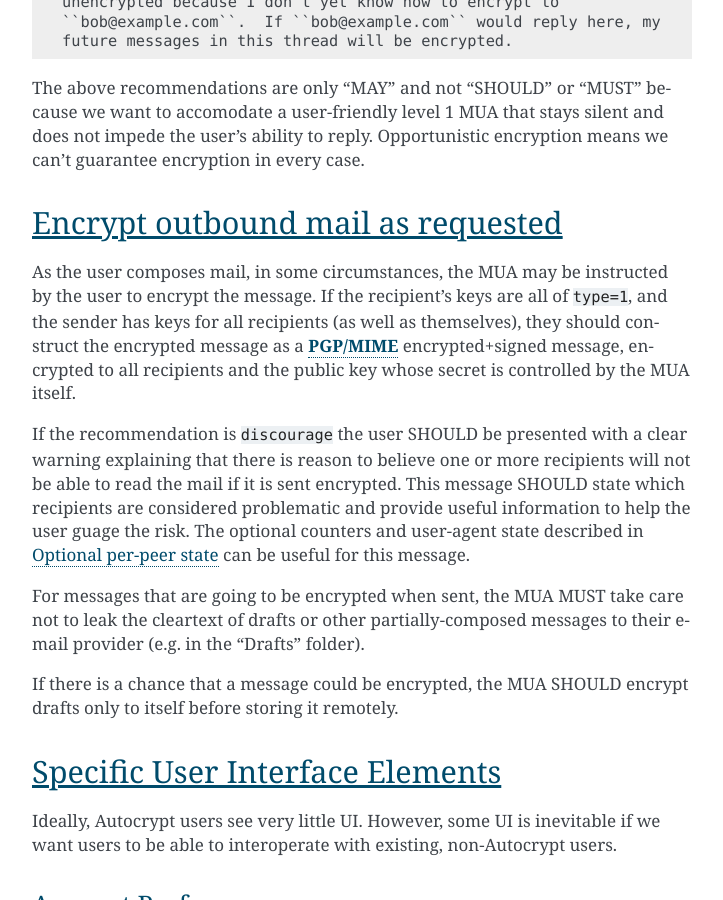
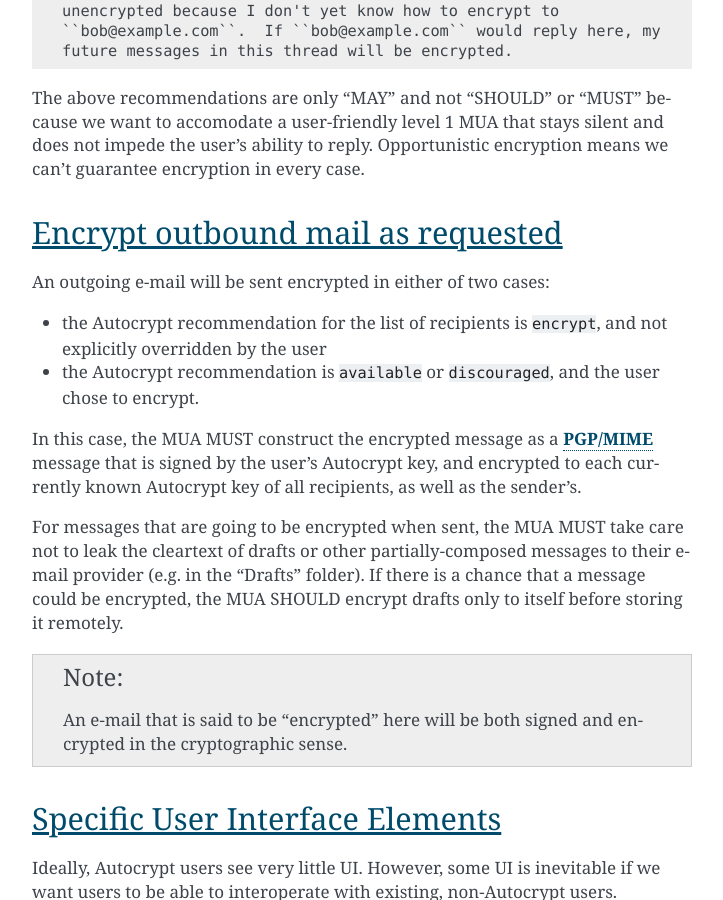
Before and after one commit to autocrypt/autocrypt, a Sphinx documentation site: the page built from doc/level1.rst, in a window 1280 px wide and 900 px high, scrolled down 14002 px. Shown: the whole window, without its empty margins (388-1111 px from the left). Built offline with Sphinx 7.4.7, drawn with Linux system fonts in a browser that asks for light colours; pages that are not in the unit, such as notebooks, are missing from menus; some of the changed text lies outside the part shown.

Commit message:
some rephrasing in "encrypt outbound mail" and others

```diff
--- a/doc/level1.rst
+++ b/doc/level1.rst
@@ -344,10 +344,10 @@ the following sections for header format definitions and parsing.
 
 ..  _autocryptheaderformat:
 
-Deriving a Parsed :mailheader:`Autocrypt` Header from a Message
----------------------------------------------------------------
+The ``Autocrypt`` Header
+------------------------
 
-The :mailheader:`Autocrypt` header has the following format::
+The ``Autocrypt`` header has the following format::
 
     Autocrypt: addr=a@b.example.org; [type=1;] [prefer-encrypt=mutual;] key=BASE64
 
@@ -564,9 +564,12 @@ during message composition:
    choose to encrypt the message.  Prepare the message in cleartext.
 
  * ``discourage``: Enable UI that would allow the user to choose to
-   encrypt the message, but do not default to encryption.  Prepare the
-   message in cleartext.  If the user manually enables encryption,
-   warn them that the recipient may not be able to read the message.
+   encrypt the message, but do not default to encryption. Prepare the
+   message in cleartext. If the user manually enables encryption, the
+   MUA SHOULD warn that the recipient may not be able to read the
+   message. This warning message MAY be supplemented using optional
+   counters and user-agent state as suggested in
+   :doc:`optional-state`.
 
  * ``available``: Enable UI that would allow the user to choose to
    encrypt the message, but do not default to encryption.  Prepare the
@@ -646,29 +649,30 @@ encryption means we can't guarantee encryption in every case.
 Encrypt outbound mail as requested
 ----------------------------------
 
-As the user composes mail, in some circumstances, the MUA may be
-instructed by the user to encrypt the message.  If the recipient's
-keys are all of ``type=1``, and the sender has keys for all recipients
-(as well as themselves), they should construct the encrypted message
-as a :rfc:`PGP/MIME <3156>` encrypted+signed message, encrypted to all
-recipients and the public key whose secret is controlled by the MUA
-itself.
+An outgoing e-mail will be sent encrypted in either of two cases:
 
-If the recommendation is ``discourage`` the user SHOULD be presented
-with a clear warning explaining that there is reason to believe one or
-more recipients will not be able to read the mail if it is sent
-encrypted.  This message SHOULD state which recipients are considered
-problematic and provide useful information to help the user guage the
-risk.  The optional counters and user-agent state described in
-:doc:`optional-state` can be useful for this message.
+- the Autocrypt recommendation for the list of recipients is
+  ``encrypt``, and not explicitly overridden by the user
+- the Autocrypt recommendation is ``available`` or ``discouraged``,
+  and the user chose to encrypt.
+
+In this case, the MUA MUST construct the encrypted message as a
+:rfc:`PGP/MIME <3156>` message that is signed by the user's Autocrypt
+key, and encrypted to each currently known Autocrypt key of all
+recipients, as well as the sender's.
 
 For messages that are going to be encrypted when sent, the MUA MUST
 take care not to leak the cleartext of drafts or other
 partially-composed messages to their e-mail provider (e.g. in the
-"Drafts" folder).
+"Drafts" folder). If there is a chance that a message could be
+encrypted, the MUA SHOULD encrypt drafts only to itself before storing
+it remotely.
 
-If there is a chance that a message could be encrypted, the MUA
-SHOULD encrypt drafts only to itself before storing it remotely.
+.. note::
+
+   An e-mail that is said to be "encrypted" here will be both signed
+   and encrypted in the cryptographic sense.
+
 
 Specific User Interface Elements
 --------------------------------
```
